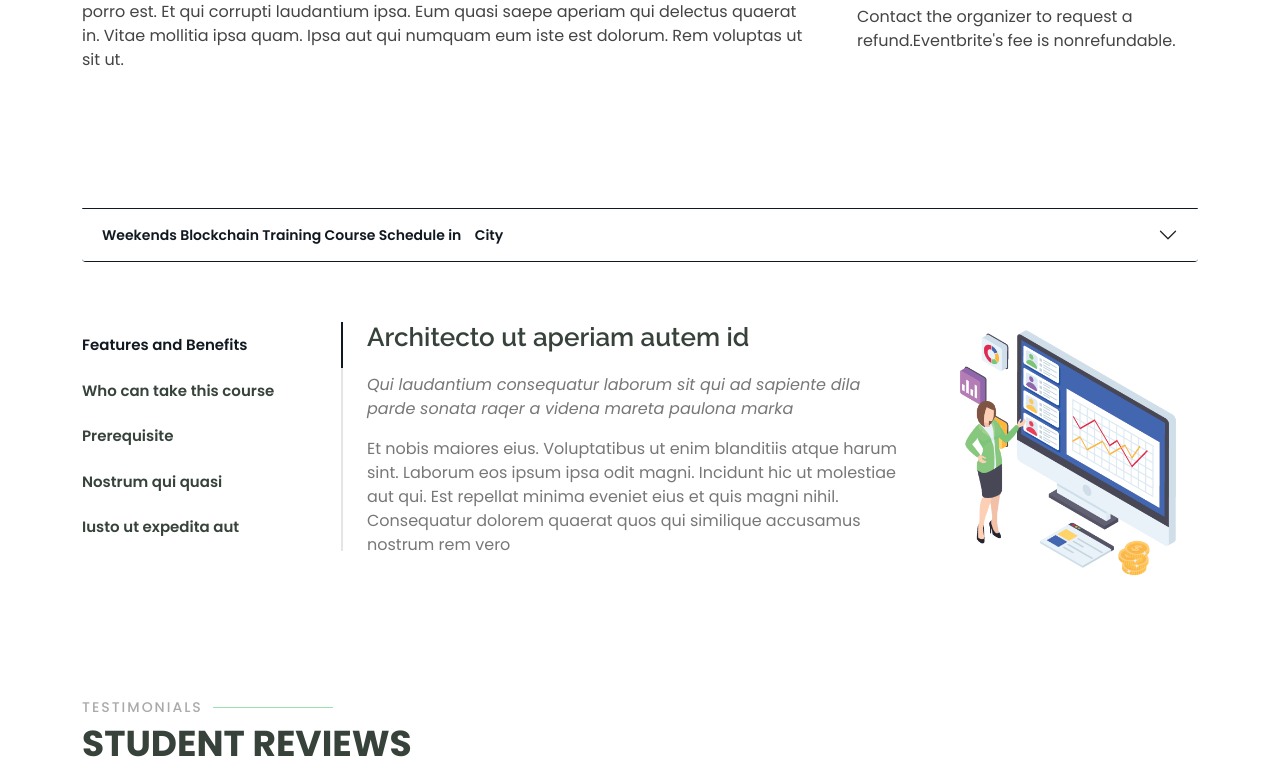
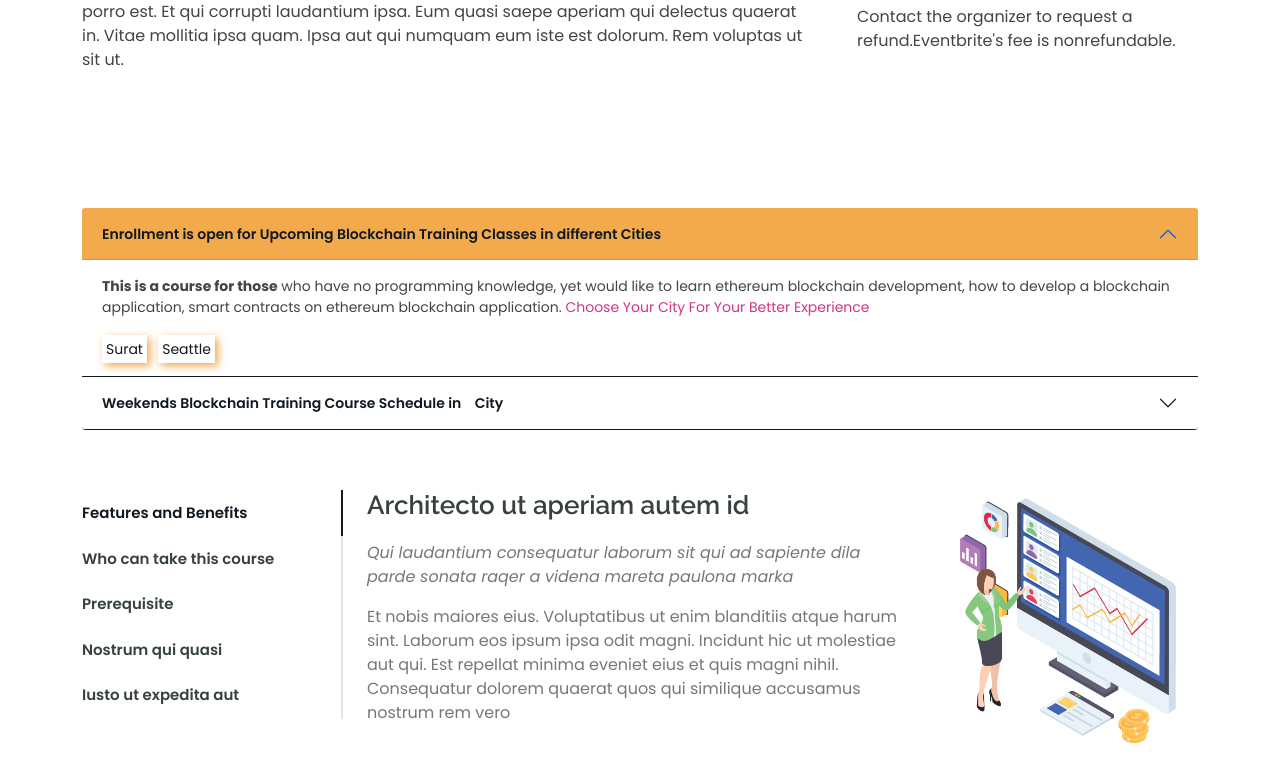
Before and after one commit to development0261/LMS, a Django app: page /courses/course_details in a window 1280 px wide. Shown: the part 838-1606 px from the top of the page. Run offline with Django 3.2, Linux system fonts and the light colour scheme; some libraries are stand-ins or nearby versions.

Commit message:
same loc

```diff
--- a/templates/base.html
+++ b/templates/base.html
@@ -254,7 +254,30 @@ navigator.permissions && navigator.permissions.query({name: 'geolocation'})
 
         } else if (PermissionStatus.state == 'prompt') {
               // prompt - not yet grated or denied
-            alert("prompt")
+            $("#location_base_data").append(`
+                 <h2 class="accordion-header" id="panelsStayOpen-headingOne">
+
+
+                  <button class="accordion-button" type="button" data-bs-toggle="collapse"
+                    data-bs-target="#panelsStayOpen-collapseOne" aria-expanded="true"
+                    aria-controls="panelsStayOpen-collapseOne">
+
+                    Enrollment is open for Upcoming Blockchain Training Classes in different Cities
+                  </button>
+                 </h2>
+                 <div id="panelsStayOpen-collapseOne" class="accordion-collapse collapse show"
+                      aria-labelledby="panelsStayOpen-headingOne">
+                      <div class="accordion-body">
+                        <strong> This is a course for those</strong> who have no programming knowledge, yet would like to learn ethereum blockchain development,
+                          how to develop a blockchain application, smart contracts on ethereum blockchain application.
+                            <code>Choose Your City For Your Better Experience</code>
+<br><br>
+            <a href="/courses/Surat" class="City_link_css" target="_blank">Surat</a> &nbsp
+            <a href="/courses/Seattle" class="City_link_css" target="_blank">Seattle</a> &nbsp
+
+                      </div>
+                 </div>
+                `)
         } else {
              //denied
              $("#location_base_data").append(`
```
